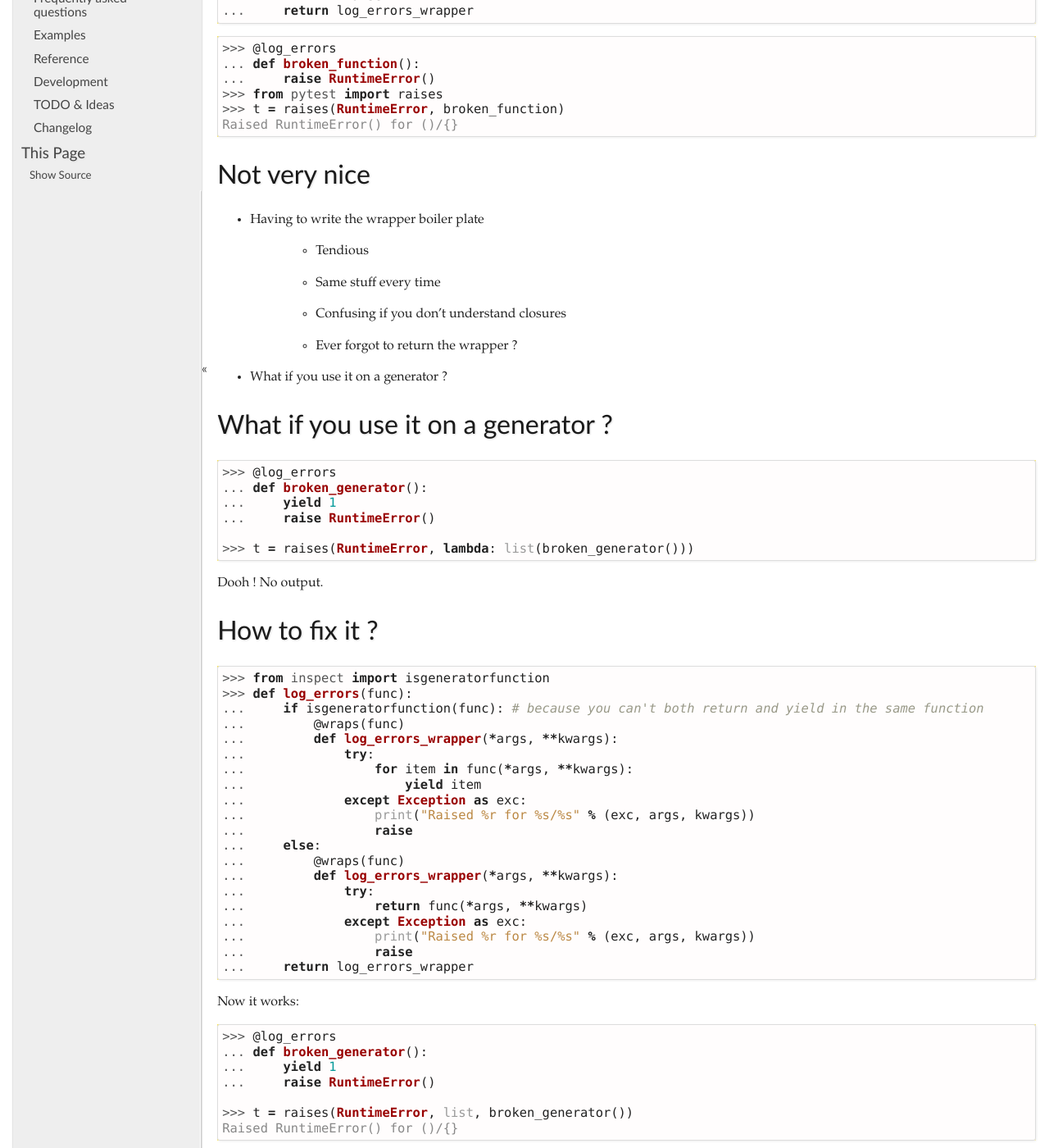
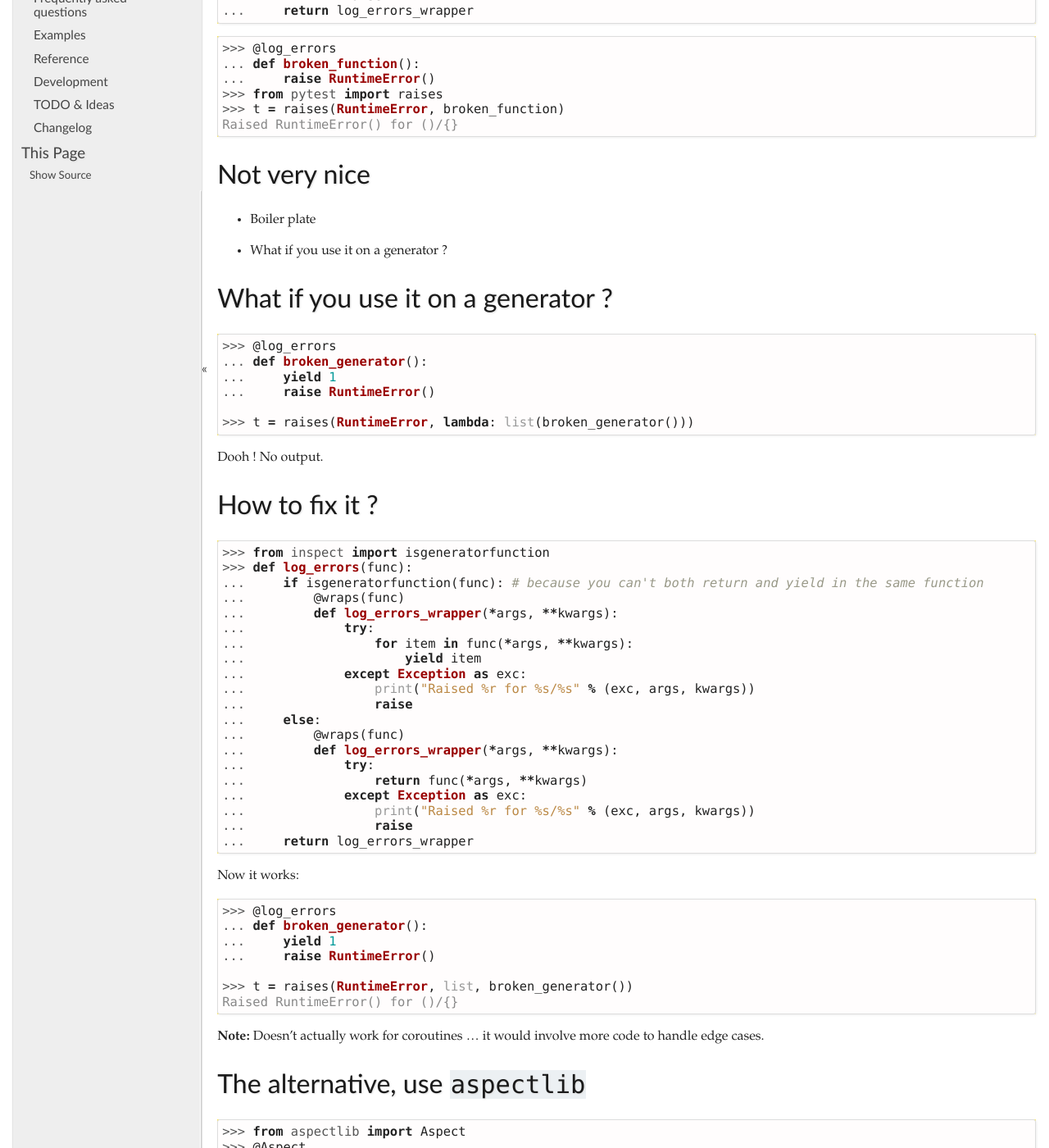
Before and after one commit to ionelmc/python-aspectlib, a Sphinx documentation site: the page built from docs/presentations/pycon.se-lightningtalk.rst, in a window 1280 px wide and 1400 px high, scrolled down 301 px. Shown: the whole window at 82% size. Built offline with Sphinx 7.4.7, drawn with Linux system fonts in a browser that asks for light colours; some of the changed text lies outside the part shown.

Commit message:
Update presentations.

```diff
--- a/docs/presentations/pycon.se-lightningtalk.rst
+++ b/docs/presentations/pycon.se-lightningtalk.rst
@@ -33,13 +33,7 @@ Does this look familiar ?
 Not very nice
 =============
 
-* Having to write the wrapper boiler plate
-
-    * Tendious
-    * Same stuff every time
-    * Confusing if you don't understand closures
-    * Ever forgot to return the wrapper ?
-
+* Boiler plate
 * What if you use it on a generator ?
 
 What if you use it on a generator ?
@@ -94,6 +88,8 @@ Now it works:
     >>> t = raises(RuntimeError, list, broken_generator())
     Raised RuntimeError() for ()/{}
 
+**Note:** Doesn't actually work for coroutines ... it would involve more code to handle edge cases.
+
 The alternative, use ``aspectlib``
 ==================================
 
@@ -132,8 +128,6 @@ Works as expected with generators:
 
     https://github.com/ionelmc/python-aspectlib/tree/master/docs/presentations
 
-    Generated using restview and converted to pdf using Google Chome (pagination by css)
-
 * ``aspectlib`` **does many more things, check it out**:
 
     http://python-aspectlib.readthedocs.org/en/latest/
```
Also changed, not shown: 1 other file.
